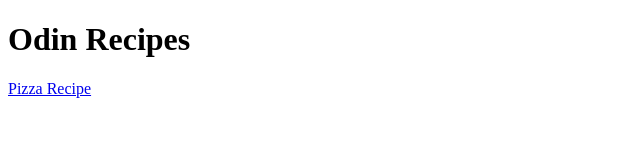
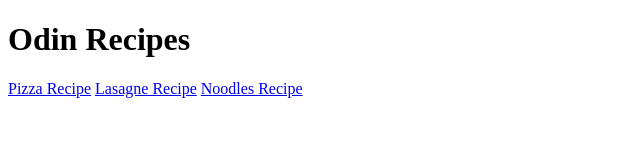
Before and after one commit to herzdev/odin-recipes, a plain HTML site: page index.html in a window 1280 px wide. Shown: the whole page, without its empty margins (0-640 px from the left). Drawn offline with Linux system fonts and the light colour scheme.

Commit message:
Add two new recipe options
Option 1: Lasagne which links to recipes/lasagne.html
Option 2: Noodles which links to recipes/lasagne.html

```diff
--- a/index.html
+++ b/index.html
@@ -9,5 +9,7 @@
 <body>
     <h1>Odin Recipes</h1>
     <a href="recipes/pizza.html">Pizza Recipe</a>
+    <a href="recipes/lasagne.html">Lasagne Recipe</a>
+    <a href="recipes/noodles.html">Noodles Recipe</a>
 </body>
 </html>
```
